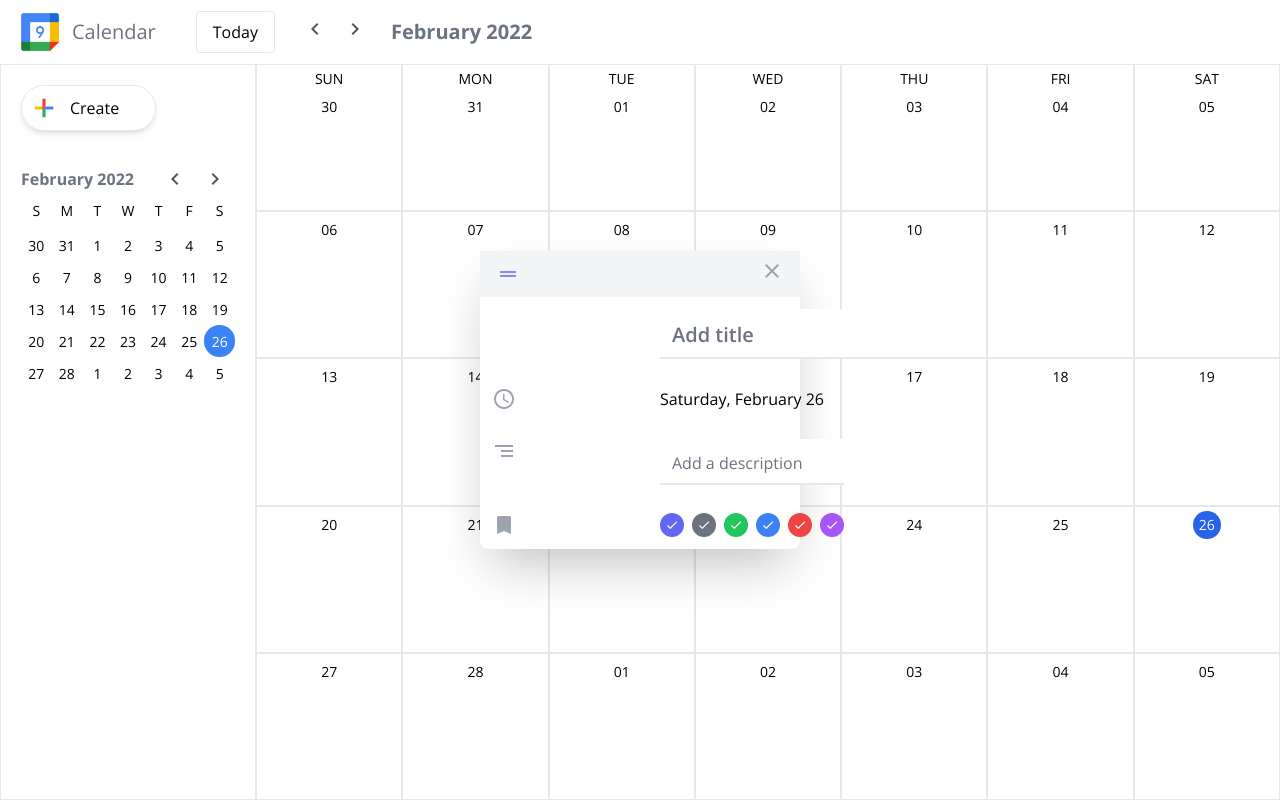
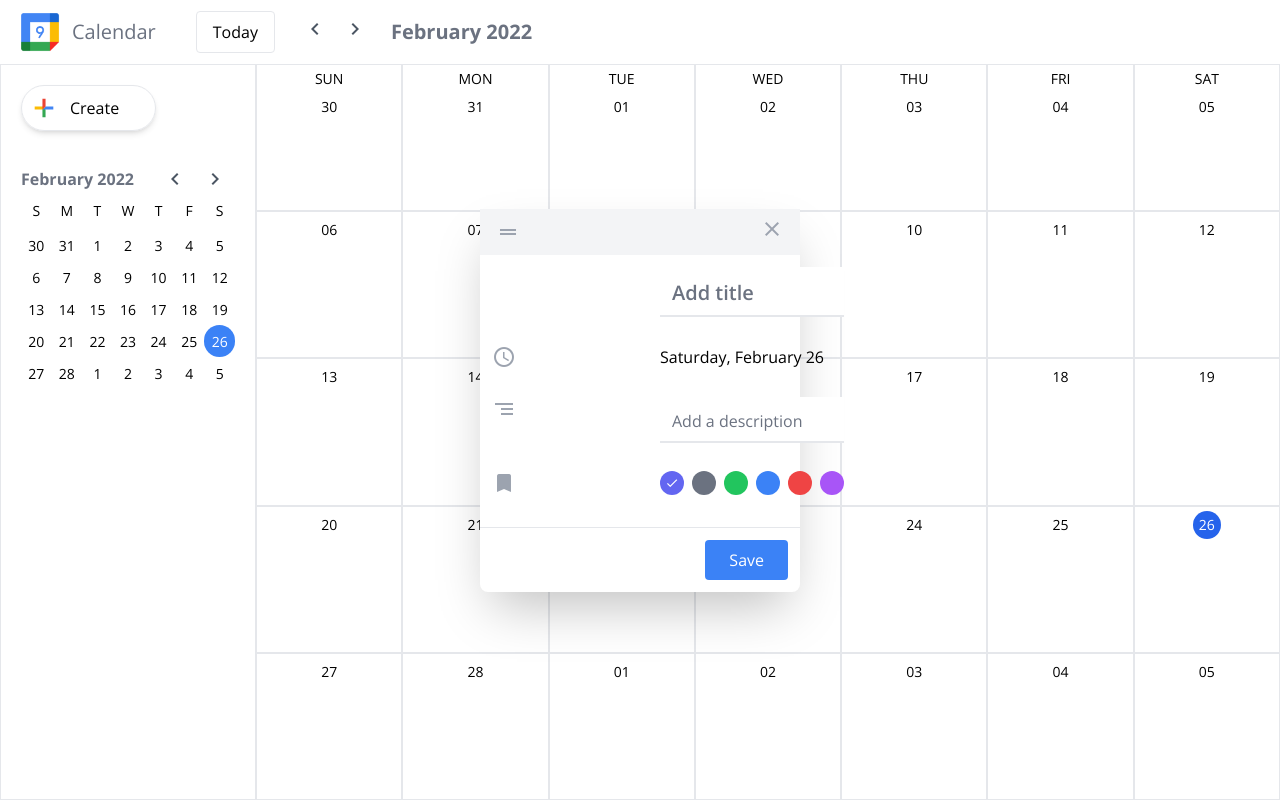
Before and after one commit to rizqizulfian/react-google-calender-clone, a React (Create React App) app: page / in a window 1280 px wide. Both pictures are taken after a click on the button "Create". Built offline with nearby package versions, Linux system fonts and the light colour scheme.

Commit message:
[016] - Saving data to localstorage

```diff
--- a/src/App.js
+++ b/src/App.js
@@ -14,7 +14,6 @@
   const { monthIndex, showEventModal } = useContext(GlobalContext);
 
   useEffect(() => {
-    console.log('ini woi', monthIndex)
     setCurrentMonth(getMonth(monthIndex));
   }, [monthIndex]);
 
--- a/src/components/EventModal.js
+++ b/src/components/EventModal.js
@@ -12,12 +12,13 @@
 
 
 const EventModal = () => {
-  const { setShowEventModal, daySelected } = useContext(GlobalContext);
+  const { setShowEventModal, daySelected, dispatchCalEvent } = useContext(GlobalContext);
   const handlerCloseButton = () => {
     setShowEventModal(false);
   };
   const [title, setTitle] = useState('');
   const [description, setDescription] = useState('');
+  const [selectedLabel, setSelectedLabel] = useState(labelsClasses[0]);
 
   const handlerInputTitle = (e) => {
     setTitle(e.target.value);
@@ -27,11 +28,28 @@
     setDescription(e.target.value);
   };
 
+  const handlerSelectLabel = (lblClass) => {
+    setSelectedLabel(lblClass);
+  };
+
+  const handleSubmit = (e) => {
+    e.preventDefault();
+    const calendarEvent = {
+      title,
+      description,
+      label: selectedLabel,
+      day: daySelected.valueOf(),
+      id: Date.now(),
+    };
+    dispatchCalEvent({ type: 'push', payload: calendarEvent });
+    setShowEventModal(false);
+  }
+
   return (
     <div className="h-screen w-full fixed left-0 top-0 flex justify-center items-center">
       <form className="bg-white rounded-lg shadow-2xl w-1/4">
         <header className="bg-gray-100 px-4 py-2 flex justify-between items-center">
-          <span className="material-icons-outlined text-indigo-400">
+          <span className="material-icons-outlined text-gray-400">
             drag_handle
           </span>
           <button onClick={handlerCloseButton}>
@@ -45,7 +63,7 @@
             <div>
             </div>
             <input type="text"
-              className="pt-3 border-0 text-gray-600 text-xl font-semibold pb-2 w-full border-b-2 border-gray-200 focus:outlined-none focus:ring-0 focus:border-blue-500"
+              className="pt-3 border-0 text-gray-600 text-xl font-semibold pb-2 w-full border-b-2 border-gray-200 focus:outline-none focus:ring-0 focus:border-blue-500"
               name="title"
               placeholder="Add title"
               onChange={handlerInputTitle}
@@ -60,7 +78,7 @@
               segment
             </span>
             <input type="text"
-              className="pt-3 border-0 text-gray-600 pb-2 w-full border-b-2 border-gray-200 focus:outlined-none focus:ring-0 focus:border-blue-500"
+              className="pt-3 border-0 text-gray-600 pb-2 w-full border-b-2 border-gray-200 focus:outline-none focus:ring-0 focus:border-blue-500"
               name="description"
               placeholder="Add a description"
               onChange={handlerInputDescription}
@@ -74,16 +92,22 @@
               {labelsClasses.map((lblClass, i) => (
                 <span
                   key={i}
+                  onClick={() => handlerSelectLabel(lblClass)}
                   className={`bg-${lblClass}-500 w-6 h-6 rounded-full flex items-center justify-center cursor-pointer`}
                 >
-                  <span className="material-icons-outlined text-white text-sm">
+                  {selectedLabel === lblClass && <span className="material-icons-outlined text-white text-sm">
                     check
-                  </span>
+                  </span>}
                 </span>
               ))}
             </div>
           </div>
         </div>
+        <footer className="flex justify-end border-t p-3 mt-5">
+          <button type="submit" onClick={handleSubmit} className="bg-blue-500 hover:bg-blue-600 px-6 py-2 rounded text-white">
+            Save
+          </button>
+        </footer>
       </form>
     </div>
   )
--- a/src/context/ContextWrapper.js
+++ b/src/context/ContextWrapper.js
@@ -1,12 +1,36 @@
-import React, { useState, useEffect } from 'react';
+import React, { useState, useEffect, useReducer } from 'react';
 import dayjs from 'dayjs';
 import GlobalContext from './GlobalContext';
+
+function savedEventsReducer(state, { type, payload }) {
+  switch (type) {
+    case 'push':
+      return [...state, payload];
+    case "update":
+      return state.map(evt => evt.id === payload.id ? payload : evt);
+    case "delete":
+      return state.filter(evt => evt.id !== payload.id);
+    default:
+      throw new Error();
+  }
+}
+
+function initEvents() {
+  const storageEvents = localStorage.getItem('savedEvents');
+  const parsedEvents = storageEvents ? JSON.parse(storageEvents) : [];
+  return parsedEvents;
+}
 
 const ContextWrapper = (props) => {
   const [monthIndex, setMonthIndex] = useState(dayjs().month());
   const [smallCalendarMonth, setSmallCalendarMonth] = useState(null);
   const [daySelected, setDaySelected] = useState(dayjs());
   const [showEventModal, setShowEventModal] = useState(false);
+  const [savedEvents, dispatchCalEvent] = useReducer(savedEventsReducer, [], initEvents);
+
+  useEffect(() => {
+    localStorage.setItem('savedEvents',  JSON.stringify(savedEvents))
+  }, [savedEvents])
 
   useEffect(() => {
     if (smallCalendarMonth !== null) {
@@ -24,6 +48,7 @@
       setDaySelected,
       showEventModal,
       setShowEventModal,
+      dispatchCalEvent,
     }}>
       {props.children}
     </GlobalContext.Provider>
--- a/src/context/GlobalContext.js
+++ b/src/context/GlobalContext.js
@@ -9,6 +9,7 @@
   setDaySelected: (day) => {},
   showEventModal: false,
   setShowEventModal: () => {},
+  dispatchCalEvent: ({type, payload}) => {},
 });
 
 export default GlobalContext;
```
